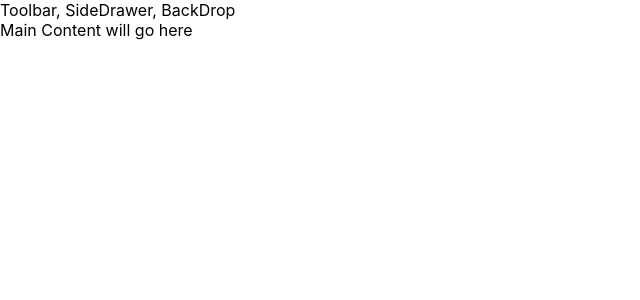
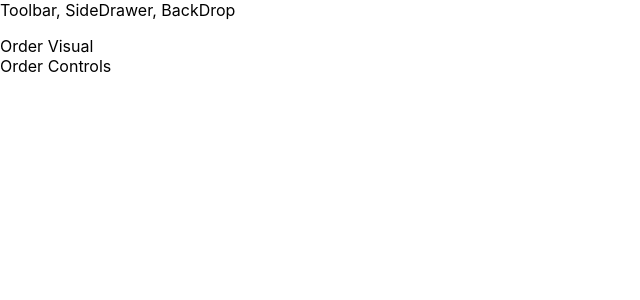
Before and after one commit to caseyr003/restaurant-online-order, a React (Create React App) app: page / in a window 1280 px wide. Shown: the top 300 px of the page, without its empty margins (0-640 px from the left). Built offline with nearby package versions, Linux system fonts and the light colour scheme.

Commit message:
add OrderBuilder component

```diff
--- a/src/App.js
+++ b/src/App.js
@@ -1,13 +1,14 @@
 import React, { Component } from 'react';
 
 import Layout from './components/Layout/Layout';
+import OrderBuilder from './containers/OrderBuilder/OrderBuilder';
 
 class App extends Component {
   render() {
     return (
       <div>
         <Layout>
-          Main Content will go here
+          <OrderBuilder />
         </Layout>
       </div>
     );
--- a/src/components/Layout/Layout.js
+++ b/src/components/Layout/Layout.js
@@ -1,11 +1,12 @@
 import React from 'react';
 
 import Aux from '../../hoc/Aux';
+import styles from './Layout.module.css'
 
 const layout = (props) => (
   <Aux>
     <div>Toolbar, SideDrawer, BackDrop</div>
-    <main>
+    <main className={styles.Content}>
       {props.children}
     </main>
   </Aux>
--- /dev/null
+++ b/src/components/Layout/Layout.module.css
@@ -0,0 +1,3 @@
+.Content {
+  margin: 16px 0 0 0;
+}
--- /dev/null
+++ b/src/containers/OrderBuilder/OrderBuilder.js
@@ -0,0 +1,16 @@
+import React, { Component } from 'react';
+
+import Aux from '../../hoc/Aux';
+
+class OrderBuilder extends Component {
+  render() {
+    return(
+      <Aux>
+        <div>Order Visual</div>
+        <div>Order Controls</div>
+      </Aux>
+    );
+  }
+}
+
+export default OrderBuilder;
```
